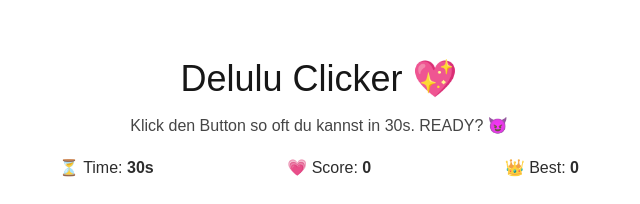
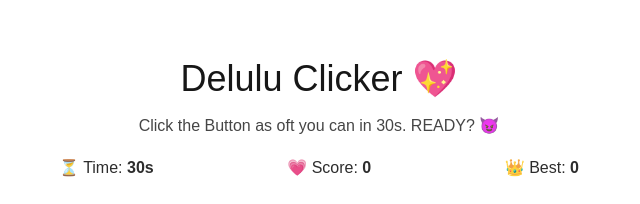
Before and after one commit to Bambusbjoern95/delulu_universe, a Next.js app: page / in a window 1280 px wide. Shown: the part 190-394 px from the top of the page, without its empty margins (321-961 px from the left). Built offline with nearby package versions, Linux system fonts and the light colour scheme.

Commit message:
add delulu clicker game

```diff
--- a/app/page.tsx
+++ b/app/page.tsx
@@ -57,7 +57,7 @@ export default function Home() {
       <div style={{ width: "min(520px, 92vw)", textAlign: "center" }}>
         <h1 style={{ fontSize: 36, marginBottom: 8 }}>Delulu Clicker 💖</h1>
         <p style={{ opacity: 0.8, marginBottom: 18 }}>
-          Klick den Button so oft du kannst in {GAME_SECONDS}s. {status}
+          Click the Button as oft you can in {GAME_SECONDS}s. {status}
         </p>
 
         <div
```
